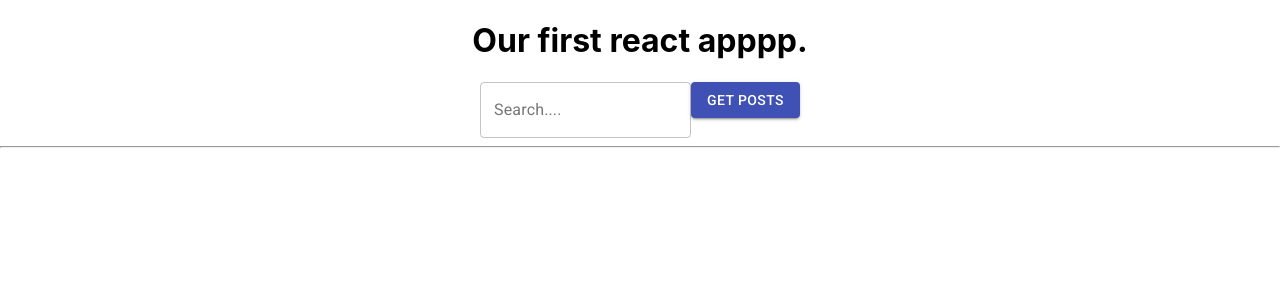
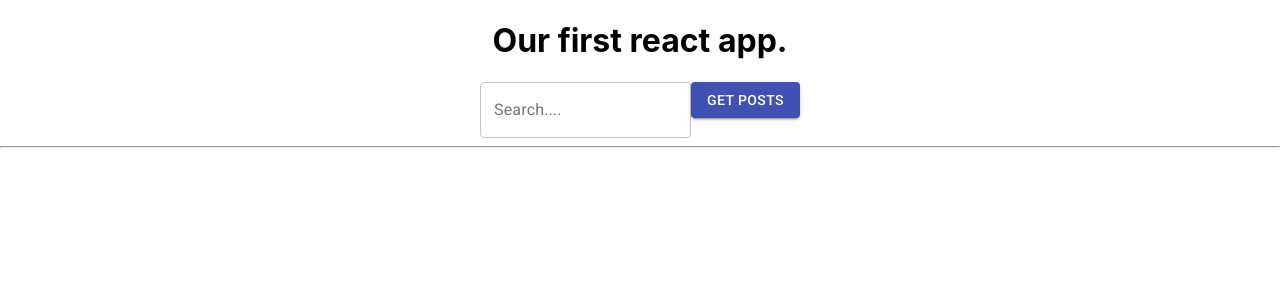
Before and after one commit to rsawejka/reactComponents, a React (Create React App) app: page / in a window 1280 px wide. Shown: the top 300 px of the page. Built offline with nearby package versions, Linux system fonts and the light colour scheme.

Commit message:
final styles

```diff
--- a/src/App.js
+++ b/src/App.js
@@ -10,7 +10,7 @@ function App() {
   return (
     <div className="App">
       <h1>
-          Our first react apppp.
+          Our first react app.
       </h1>
         <SearchPosts  onSearchResult={(results) => setPosts(results)}/>
         <hr />
--- a/src/components/Post/Post.scss
+++ b/src/components/Post/Post.scss
@@ -9,7 +9,7 @@
 .link{
   color: white;
 }
-.img{
-  height: 500px;
+body .MuiGridListTile-imgFullHeight{
+  height: 200px;
   width: 300px;
 }
```
